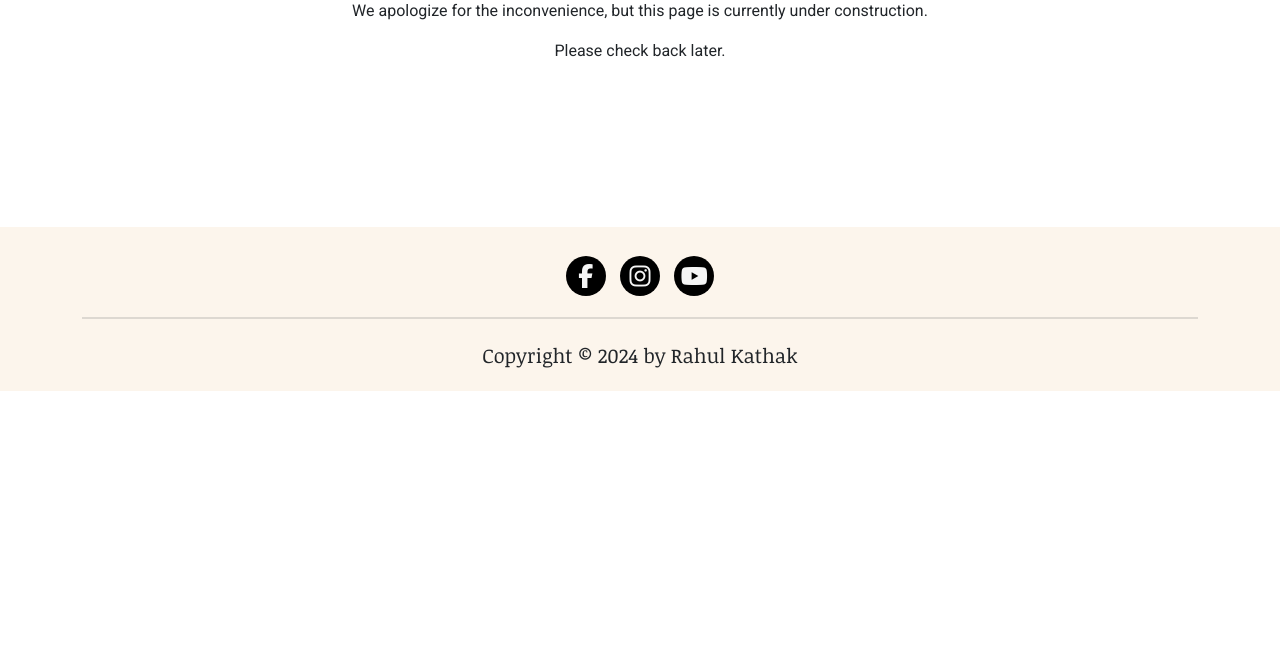
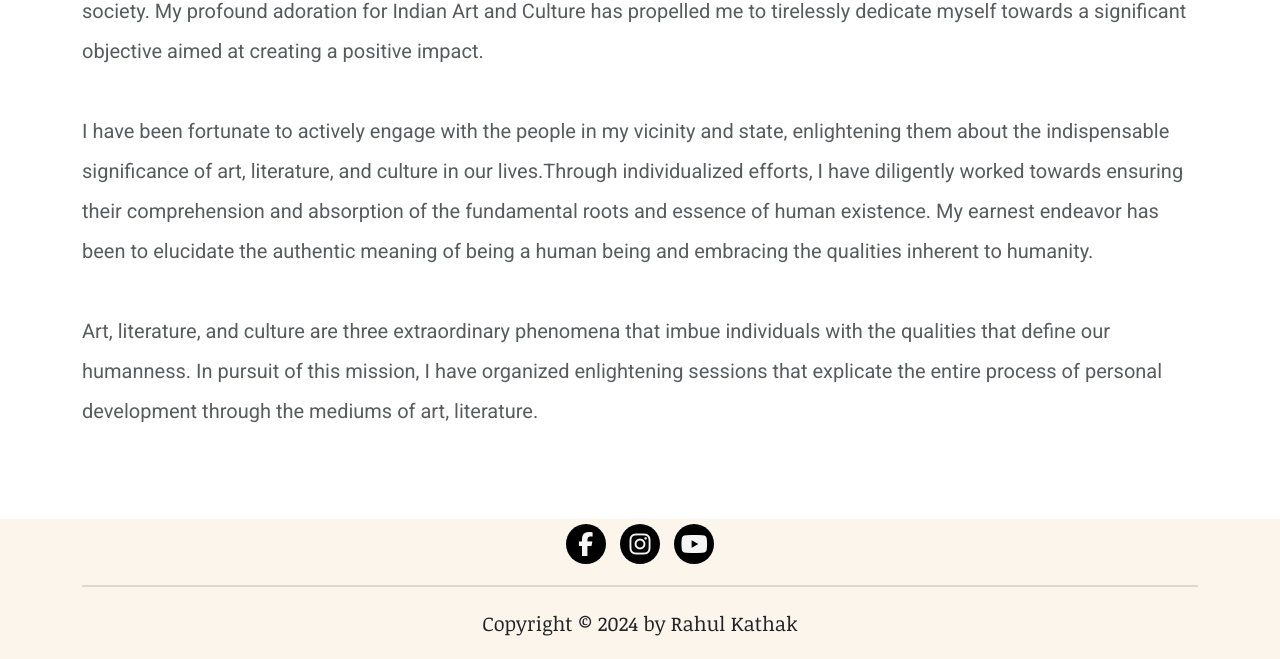
Before and after one commit to Vishal101022/Rahul-kathak-artist, a plain HTML site: page about.html in a window 1280 px wide. Shown: the part 409-1068 px from the top of the page. Before the commit the page ends 800 px from the top, so only its background shows below. Drawn offline with nearby package versions, Linux system fonts and the light colour scheme.

Commit message:
add: about section

```diff
--- a/about.html
+++ b/about.html
@@ -59,9 +59,7 @@
             <div class="offcanvas-body">
               <ul class="navbar-nav mx-auto mb-2 mb-lg-0">
                 <li class="nav-item">
-                  <a class="nav-link" href="index.html"
-                    >Home</a
-                  >
+                  <a class="nav-link" href="index.html">Home</a>
                 </li>
                 <li class="nav-item">
                   <a class="nav-link" href="about.html">About</a>
@@ -79,17 +77,29 @@
               <ul class="navbar-nav d-flex flex-row">
                 <!-- social icons -->
                 <li class="nav-item me-3 me-lg-0">
-                  <a class="nav-link" href="https://www.facebook.com/profile.php?id=100008107844054" target="_blank">
+                  <a
+                    class="nav-link"
+                    href="https://www.facebook.com/profile.php?id=100008107844054"
+                    target="_blank"
+                  >
                     <i class="fab fa-facebook-f text-dark"></i>
                   </a>
                 </li>
                 <li class="nav-item me-3 me-lg-0">
-                  <a class="nav-link" href="https://instagram.com/rahulkumar_kathak?igshid=MzRlODBiNWFlZA==" target="_blank">
+                  <a
+                    class="nav-link"
+                    href="https://instagram.com/rahulkumar_kathak?igshid=MzRlODBiNWFlZA=="
+                    target="_blank"
+                  >
                     <i class="fab fa-instagram text-dark"></i>
                   </a>
                 </li>
                 <li class="nav-item me-3 me-lg-0">
-                  <a class="nav-link" href="https://youtube.com/@rahulkumarrajak2898" target="_blank">
+                  <a
+                    class="nav-link"
+                    href="https://youtube.com/@rahulkumarrajak2898"
+                    target="_blank"
+                  >
                     <i class="fab fa-youtube text-dark"></i>
                   </a>
                 </li>
@@ -101,19 +111,34 @@
     </header>
     <!--main section-->
     <main>
-      <div class="container">
-        <div class="under-construction">
-          <h1>Under Construction</h1>
-          <p>
-            We apologize for the inconvenience, but this page is currently under
-            construction.
-          </p>
-          <p>Please check back later.</p>
-        </div>
+      <div class="container my-5">
+        <p class="fs-5 text-right mb-5 text-muted lead lh-lg ">
+          With a deep-rooted passion for performing arts, particularly Kathak, I
+          found myself drawn to the illustrious training of the renowned Maestro
+          of Kathak, Padma Vibhushan Pandit Birju Maharaj and Vidushi Saswati
+          Sen.<br/><br/>As I embarked on this artistic journey, I swiftly recognized the
+          intricate connection between art and society. Motivated by this
+          realization, I made a firm decision to use my performances as a means
+          to raise awareness and promote understanding within society. My
+          profound adoration for Indian Art and Culture has propelled me to
+          tirelessly dedicate myself towards a significant objective aimed at
+          creating a positive impact. <br/><br/>I have been fortunate to actively engage
+          with the people in my vicinity and state, enlightening them about the
+          indispensable significance of art, literature, and culture in our
+          lives.Through individualized efforts, I have diligently worked towards
+          ensuring their comprehension and absorption of the fundamental roots
+          and essence of human existence. My earnest endeavor has been to
+          elucidate the authentic meaning of being a human being and embracing
+          the qualities inherent to humanity.<br/><br/>Art, literature, and culture are
+          three extraordinary phenomena that imbue individuals with the
+          qualities that define our humanness. In pursuit of this mission, I
+          have organized enlightening sessions that explicate the entire process
+          of personal development through the mediums of art, literature.<br/><br/>
+        </p>
       </div>
     </main>
-    <!-- footer -->
-    <footer class="footer fixed-bottom">
+   <!-- footer -->
+    <footer class="footer">
       <div class="container mt-4">
         <div class="row text-center">
           <div class="col-md-12">
@@ -141,6 +166,7 @@
         </div>
       </div>
     </footer>
+
 
     <!-- Bootstrap javascript -->
     <script
```
